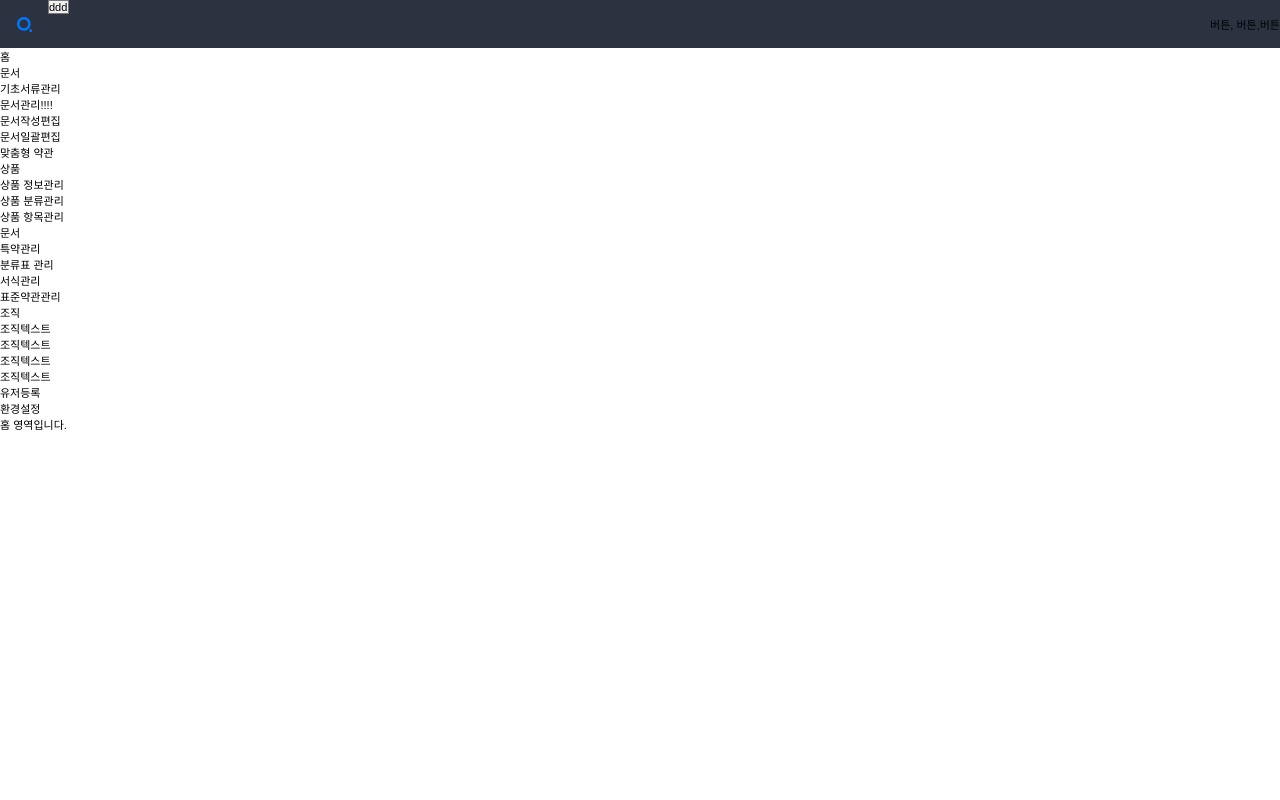
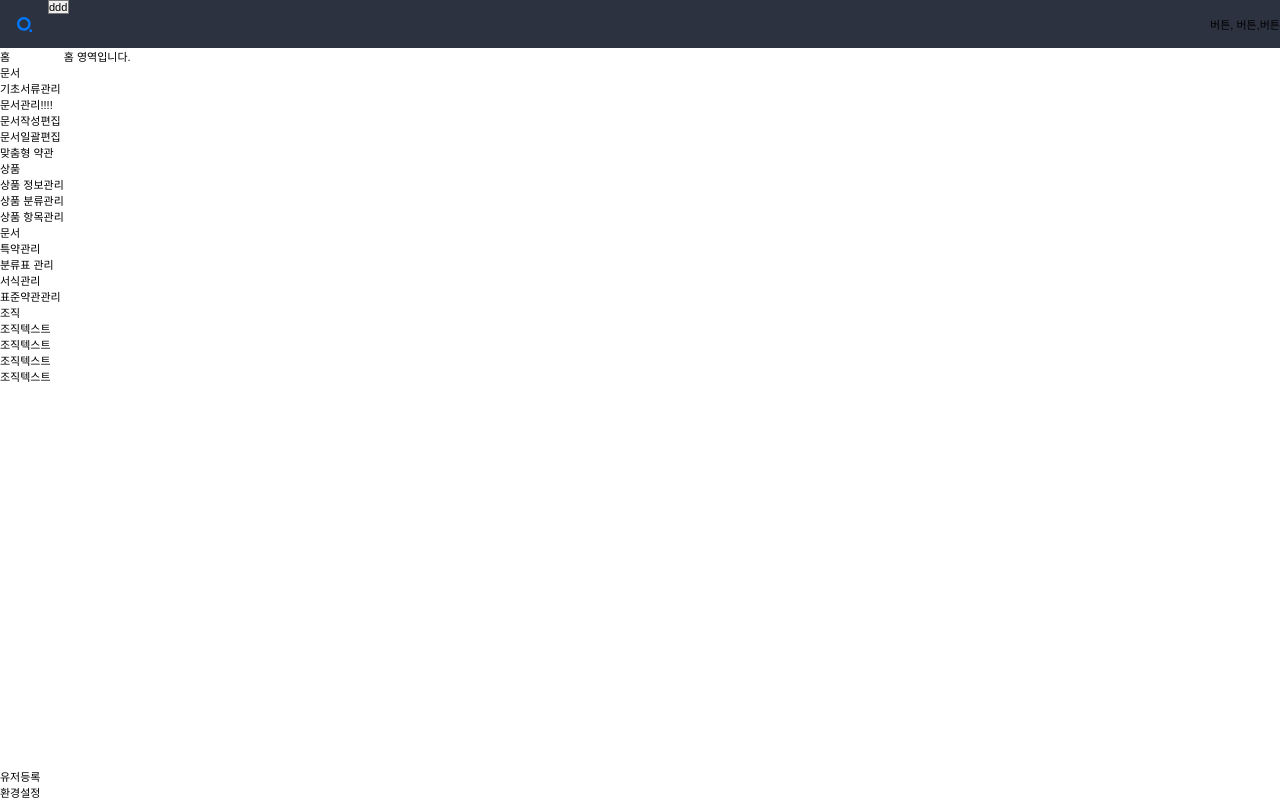
Before and after one commit to searchme86/react_editor, a React (Create React App) app: page / in a window 1280 px wide. Built offline with nearby package versions, Linux system fonts and the light colour scheme; a web font is replaced by a local one.

Commit message:
페이지 공통 레이아웃 컴포넌트 수정

```diff
--- a/src/Layout.jsx
+++ b/src/Layout.jsx
@@ -1,19 +1,30 @@
 import React from 'react';
-
+import styled from 'styled-components';
 import { Outlet } from 'react-router';
 
-import Header from './Components/Header';
-import Navbar from './Components/Navbar/Navbar';
+import Header from './components/Header';
+import Navbar from './components/navbar/Navbar';
+
+const PageContainer = styled.div`
+  max-height: 100vh;
+  height: 100%;
+  min-width: 1200px;
+`;
+
+const MainContainer = styled.main`
+  display: flex;
+  height: calc(100vh - 48px);
+`;
 
 function Layout() {
   return (
-    <div className="main_body">
+    <PageContainer>
       <Header />
-      <main>
+      <MainContainer>
         <Navbar />
         <Outlet />
-      </main>
-    </div>
+      </MainContainer>
+    </PageContainer>
   );
 }
 
```
